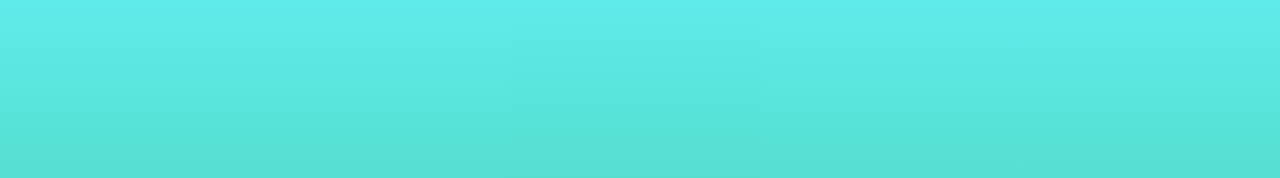
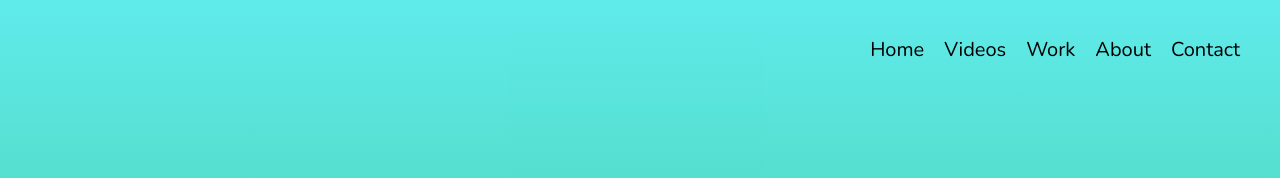
Before and after one commit to Arnav-Cherukuri/My-Portfolio, a plain HTML site: page index.html in a window 1280 px wide. Shown: the top 178 px of the page. Drawn offline with nearby package versions, Linux system fonts and the light colour scheme.

Commit message:
Add files via upload

```diff
--- a/index.html
+++ b/index.html
@@ -4,9 +4,18 @@
   <meta name="viewport" content="width=device-width, initial-scale=1.0">
   <title>My Profile App</title>
   <link rel="stylesheet" href="style.css">
+    <link href="https://fonts.googleapis.com/css2?family=Nunito:wght@200&display=swap" rel="stylesheet">
 </head>
 
 <body>
+    <ul class="menu">
+    <li class="link">Home</li>
+    <li class="link">Videos</li>
+    <li class="link">Work</li>
+    <li class="link">About</li>
+    <li class="link">Contact</li>
+    </ul>
+
 <section id="Welcome" class="parallax-container">
     <div class="parallax-inner">
     <img src="neil-armstrong-9188943-2-402.jpg" class="profile">
--- a/style.css
+++ b/style.css
@@ -12,7 +12,6 @@ body {
 
 #welcome {
     position: absolute;
-    overflow: hidden;
     height: 800px;
     color: #FFFFFF;
     left: 0;
@@ -24,6 +23,7 @@ body {
     display: table;
     width: 100%;
     height: 100%;
+    z-index: 9;
 }
 
 h1 {
@@ -76,3 +76,28 @@ p {
     text-align: center;
     vertical-align: middle;
 }
+
+.menu {
+    list-style: none;
+    font-family: sans-serif;
+    position: absolute;
+    top: 10px;
+    right: 30px;
+    z-index: 10;
+    cursor: pointer;
+}
+
+.link {
+    font-family: 'Nunito', sans-serif;
+    font-size: 20px;
+    float: left;
+    padding-top: 10px;
+    padding-left: 10px;
+    padding-right: 10px;
+    padding-bottom: 10px;
+}
+
+.link:hover {
+    background-color: lime;
+
+}
```
